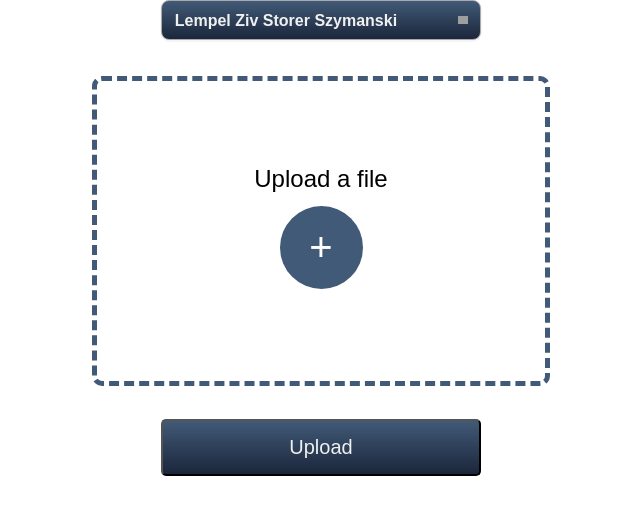
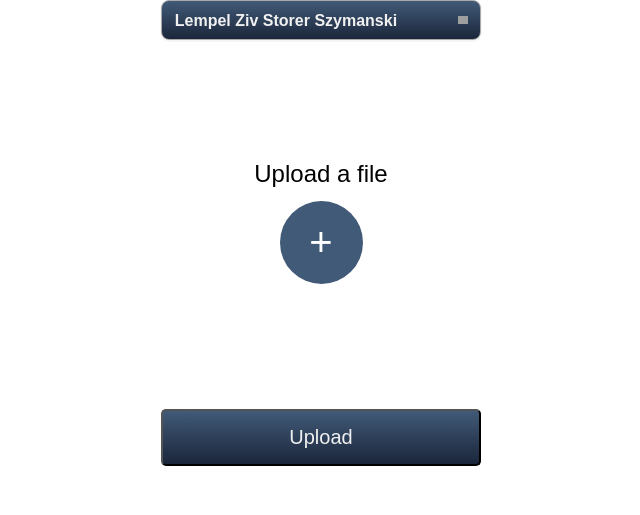
Before and after one commit to Aric-prog/File_Compression_WebApp, a Flask app: page / in a window 1280 px wide. Shown: the part 171-686 px from the top of the page, without its empty margins (319-959 px from the left). Run offline with Flask 2, Linux system fonts and the light colour scheme; some libraries are stand-ins or nearby versions; grey boxes are pictures that could not be loaded.

Commit message:
remove border for jeje

```diff
--- a/static/AOAstyles.css
+++ b/static/AOAstyles.css
@@ -41,8 +41,8 @@ nav a:hover{
     flex-direction: column;
     align-items: center;
     justify-content: center;
-    border: 5px dashed #415A77;
-    border-radius: 10px;
+    /* border: 5px dashed #415A77;
+    border-radius: 10px; */
     margin: auto;
     height: 300px;
     /* height: 240px; */
```
